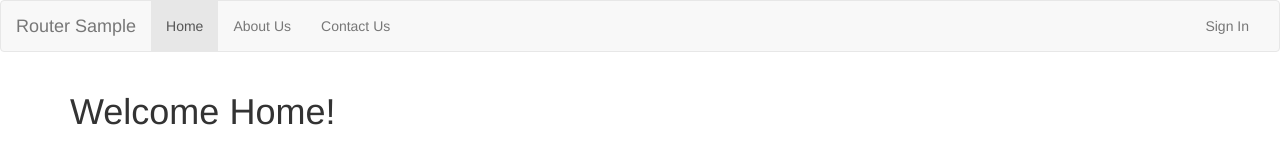
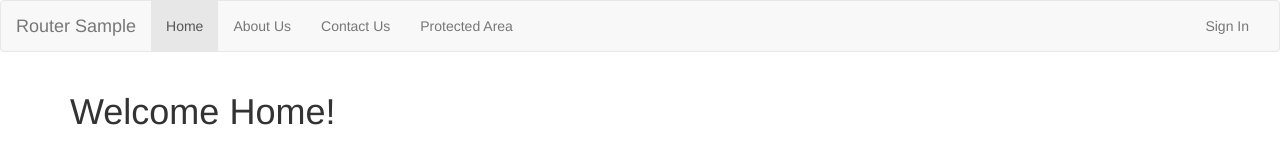
Before and after one commit to st411ar/routing, an Angular app: page /#/home in a window 1280 px wide. Shown: the top 160 px of the page. Built offline with nearby package versions, Linux system fonts and the light colour scheme; sample sign-in values are in the browser's storage.

Commit message:
added navbar protected item

```diff
--- a/src/app/app.component.html
+++ b/src/app/app.component.html
@@ -27,6 +27,9 @@
         <li [class.active]="isActive('/contact')">
           <a [routerLink]="['/contact']">Contact Us</a>
         </li>
+        <li *ngIf="isSignedIn()" [class.active]="isActive('/protected')">
+          <a [routerLink]="['/protected']">Protected Area</a>
+        </li>
       </ul>
       <ul class="nav navbar-nav navbar-right">
         <li [class.active]="isActive('/sign-in')">
--- a/src/app/app.component.ts
+++ b/src/app/app.component.ts
@@ -1,6 +1,8 @@
 import { Location } from '@angular/common';
 import { Component } from '@angular/core';
 import { Router } from '@angular/router';
+
+import { AuthService } from './services/auth.service';
 
 @Component({
 	selector: 'app-root',
@@ -8,6 +10,7 @@ import { Router } from '@angular/router';
 })
 export class AppComponent {
 	constructor(
+		private auth: AuthService,
 		private location: Location,
 		private router: Router
 	) {}
@@ -15,4 +18,8 @@ export class AppComponent {
 	isActive(path: string): boolean {
 		return path === this.location.path();
 	}
+
+	isSignedIn(): boolean {
+		return this.auth.isSignedIn();
+	}
 }
```
